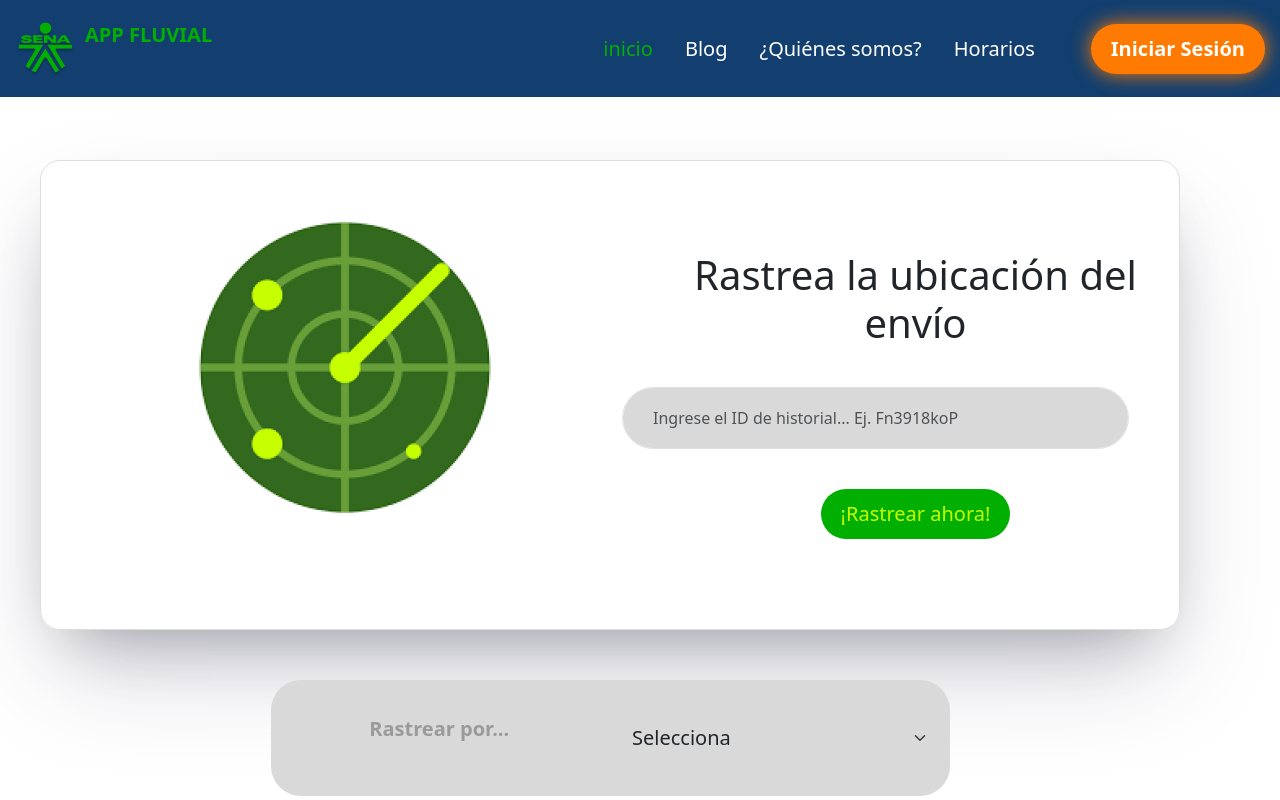
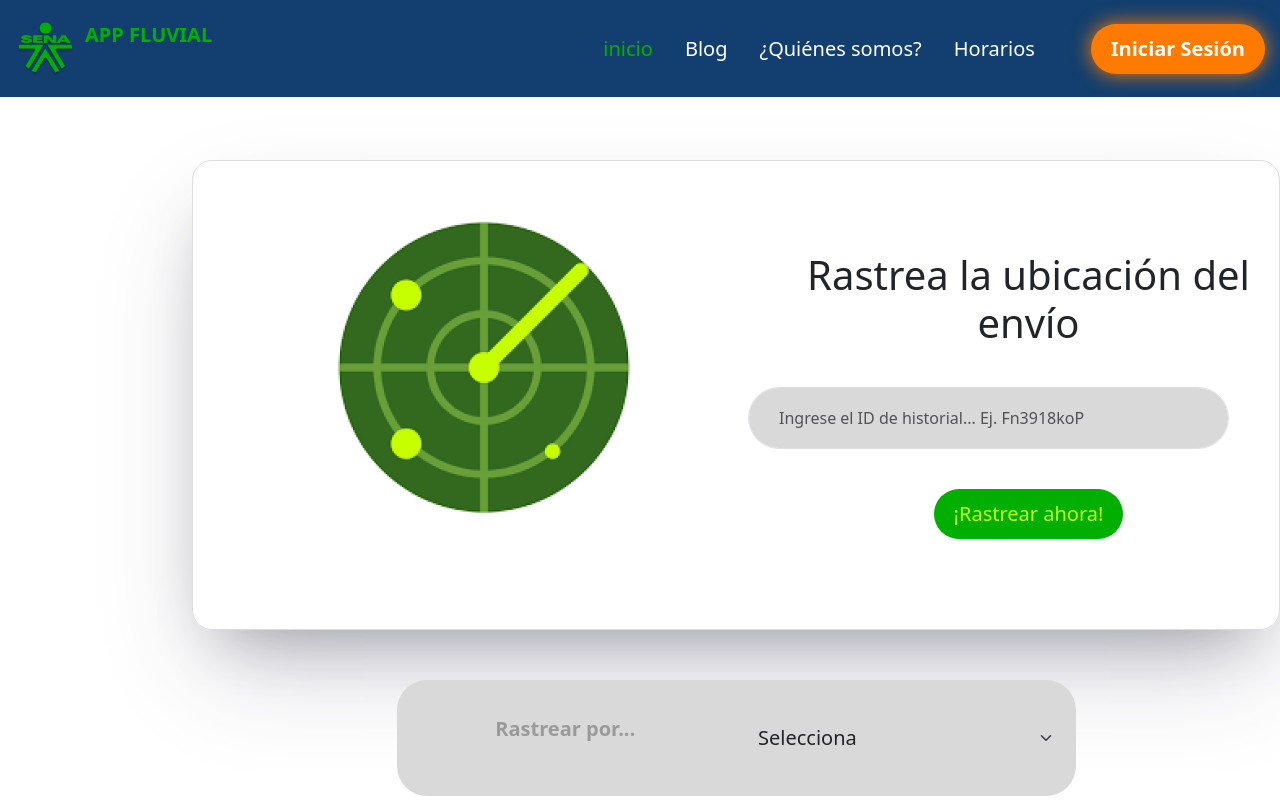
Before and after one commit to SennovaFluvial/App-Fluvial-Frontend, a React (Vite) app: page / in a window 1280 px wide. Shown: the top 800 px of the page. Built offline with nearby package versions, Linux system fonts and the light colour scheme; a web font is replaced by a local one.

Commit message:
Se elimino un archivo innecesario

```diff
--- a/index.html
+++ b/index.html
@@ -17,12 +17,18 @@
 
 <body>
 
+  <!-- Si se le aplica un style al div que contiene la aplicación react podria arreglarse de cierta manera -->
+  <style>
+    .cuerpito {
+      position: absolute;
+      left: 15%;
+    }
+  </style>
+
+  <div class="cuerpito" id="App"></div>
 
 
-  <div id="App"> </div>
-
   <script src="https://kit.fontawesome.com/296731592d.js" crossorigin="anonymous"></script>
-
 
   <script src="https://cdn.jsdelivr.net/npm/bootstrap@5.3.3/dist/js/bootstrap.bundle.min.js"
     integrity="sha384-YvpcrYf0tY3lHB60NNkmXc5s9fDVZLESaAA55NDzOxhy9GkcIdslK1eN7N6jIeHz"
--- a/src/Login.jsx
+++ b/src/Login.jsx
@@ -17,7 +17,7 @@ export const Login = () => {
                 </div>
 
                 <div className="bottom-side-container">
-                    <form action="" className="login-form">
+                    <form action="" method="GET" className="login-form">
                         <section className="login-form-title-wrapper">
                             <h2 className="login-form__title">Iniciar Sesión</h2>
                         </section>
--- a/src/vistaHome.jsx
+++ b/src/vistaHome.jsx
@@ -14,7 +14,6 @@ import { FooterPage } from './FooterPage.jsx' // Se importa el Footer del home p
 export const VistaHomePageOff = () => { // Vista completa de los componentes creados para el Home Page.
     return (
         <>
-
             <NavbarHomePage />
 
             <SeccionRastreo />
```
Also changed, not shown: src/appHomePage.jsx (deleted, +0 -13 lines), src/directorio.jsx (+1 -12 lines), src/ComponentRouter.jsx (line endings or trailing spaces).
